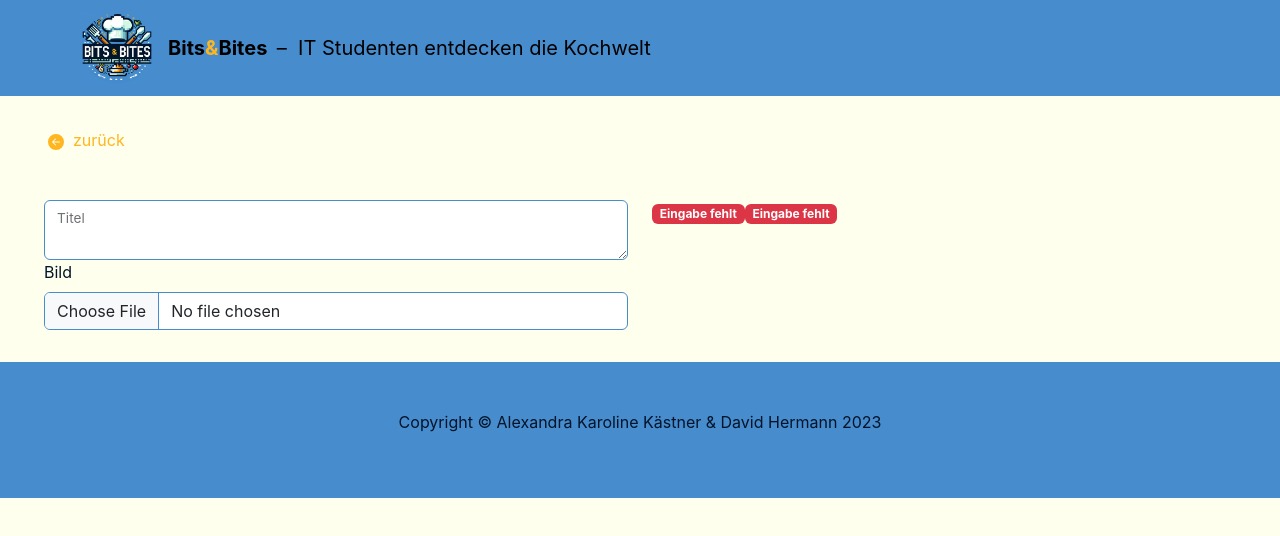
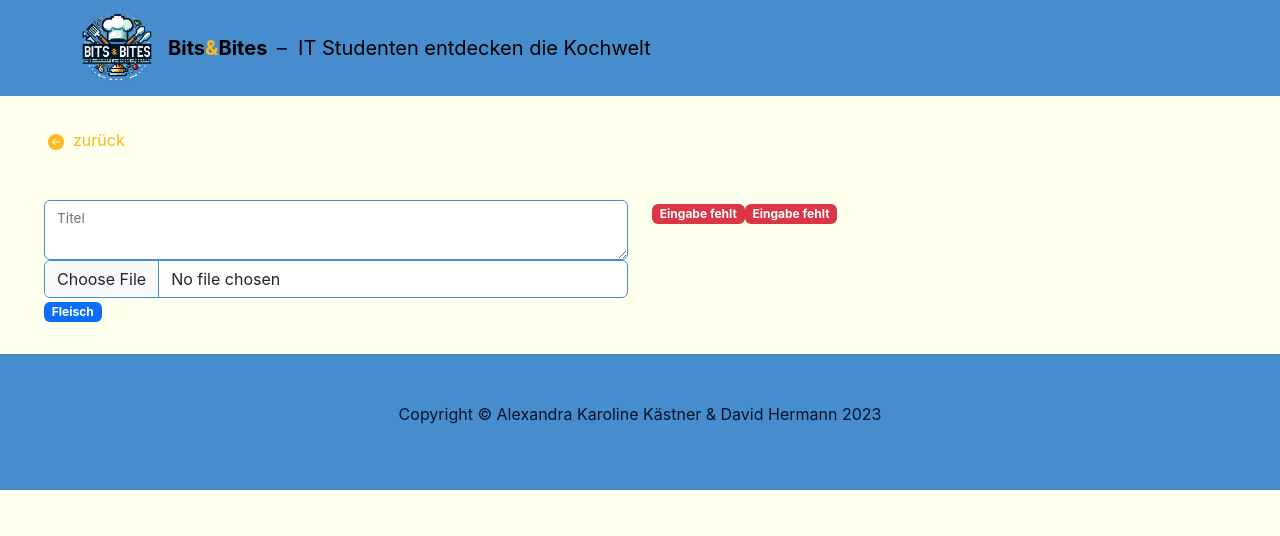
Before and after one commit to david-stefan-hermann/FED-CRUD, a React (Create React App) app in the folder front-end/client/: page /create in a window 1280 px wide. Shown: the top 536 px of the page. Built offline with nearby package versions, Linux system fonts and the light colour scheme.

Commit message:
added category selector for post editor

```diff
--- /dev/null
+++ b/front-end/client/src/components/CustomClickableBadge.tsx
@@ -0,0 +1,39 @@
+import { useEffect, useState } from "react";
+import { Badge } from "react-bootstrap";
+
+export const CustomClickableBadgeHandler = () => {
+    const [ categoryArray, setCategoryArray ] = useState<string[]>([])
+
+    useEffect(() => {
+        console.log("CCBH: " + JSON.stringify(categoryArray))
+
+    }, [categoryArray])
+
+    return (
+        <>
+            <CustomClickableBadge clicked={false} title="Fleisch" categoryArray={categoryArray} setCategoryArray={setCategoryArray} ></CustomClickableBadge>
+        </>
+    )
+}
+
+export default CustomClickableBadgeHandler
+
+
+const CustomClickableBadge = (props: { clicked: boolean; title: string; categoryArray: string[]; setCategoryArray: React.Dispatch<React.SetStateAction<string[]>>}) => {
+    const [ isClicked, setIsClicked ] = useState(true)
+
+    const handleChange = () => {
+        setIsClicked(!isClicked)
+
+        isClicked ?
+        props.setCategoryArray(prevItems => [...prevItems, props.title.toLocaleLowerCase()])
+        :
+        props.setCategoryArray(prevItems => prevItems.filter(item => item !== props.title.toLocaleLowerCase()))
+    }
+
+    return (
+        <>
+            <Badge onClick={() => handleChange()}>{props.title}</Badge>
+        </>
+    )
+}
--- a/front-end/client/src/components/EditorInput.tsx
+++ b/front-end/client/src/components/EditorInput.tsx
@@ -65,8 +65,30 @@ export const EditorInputFile = (props: {title: string; name: string}) => {
 
     return (
         <>
-            <Form.Label>{props.title}</Form.Label>
             <Form.Control className="input-field" name={props.name} type="file" onChange={e => handleChange(e.target)} accept="image/*" />
         </>
     )
 }
+
+export const EditorInputSelect = (props: {title: string; name: string}) => {
+    const { newPost, setNewPost } = usePostContext()
+
+    const handleChange = (t: EventTarget) => {
+        const target = t as HTMLTextAreaElement
+        setNewPost({
+            ...newPost,
+            [target.name]: target.value
+        })
+    }
+
+    return (
+        <FloatingLabel label={props.title} >
+            <Form.Select aria-label="Default select example">
+                <option>Open this select menu</option>
+                <option value="1">One</option>
+                <option value="2">Two</option>
+                <option value="3">Three</option>
+            </Form.Select>
+        </FloatingLabel>
+    )
+}
--- a/front-end/client/src/pages/PostEditor.tsx
+++ b/front-end/client/src/pages/PostEditor.tsx
@@ -15,9 +15,10 @@ import { Link, Navigate, useLocation, useNavigate } from "react-router-dom"
 import ReactMarkdown from 'react-markdown';
 import LoadingSpinner from "../components/LoadingSpinner.tsx"
 import moment from "moment"
-import EditorInputText, { EditorInputFile } from "../components/EditorInput.tsx"
+import EditorInputText, { EditorInputFile, EditorInputSelect } from "../components/EditorInput.tsx"
 import EditorPreview, { EditorPreviewFile } from "../components/EditorPreview.tsx"
 import { usePostContext } from "../context/postContext.tsx"
+import CustomClickableBadgeHandler from "../components/CustomClickableBadge.tsx"
 
 const PostEditor = (props: {creatingNewPost: boolean}) => {
     const navigate = useNavigate()
@@ -162,6 +163,7 @@ const PostEditor = (props: {creatingNewPost: boolean}) => {
                 <Col sm={6}>
                     <EditorInputText value={newPost.title} name={"title"} title={"Titel"} size={60}></EditorInputText>
                     <EditorInputFile name={"image"} title={"Bild"}></EditorInputFile>
+                    <CustomClickableBadgeHandler></CustomClickableBadgeHandler>
                 </Col>
                 <Col sm={6}>
                     <EditorPreview value={newPost.title}></EditorPreview>
```
